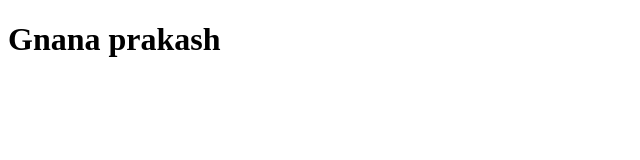
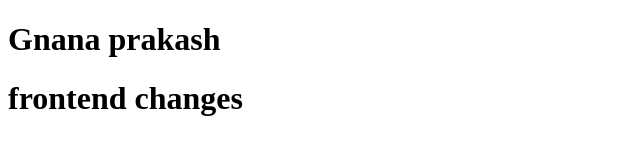
Before and after one commit to Prakashmurugeswari/samplerepo, a plain HTML site: page index.html in a window 1280 px wide. Shown: the whole page, without its empty margins (0-640 px from the left). Drawn offline with Linux system fonts and the light colour scheme.

Commit message:
feat : added some frontend code

```diff
--- a/index.html
+++ b/index.html
@@ -4,9 +4,10 @@
     <meta charset="UTF-8">
     <meta name="viewport" content="width=
     , initial-scale=1.0">
-    <title>Document</title>
+    <title>Docs!!!</title>
 </head>
 <body>
     <h1>Gnana prakash</h1>
+    <h1>frontend changes</h1>
 </body>
 </html>
```
